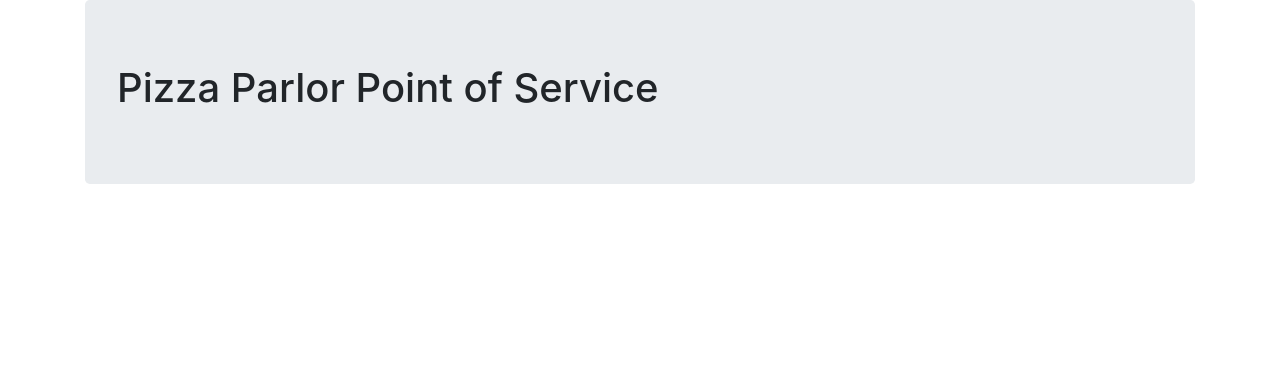
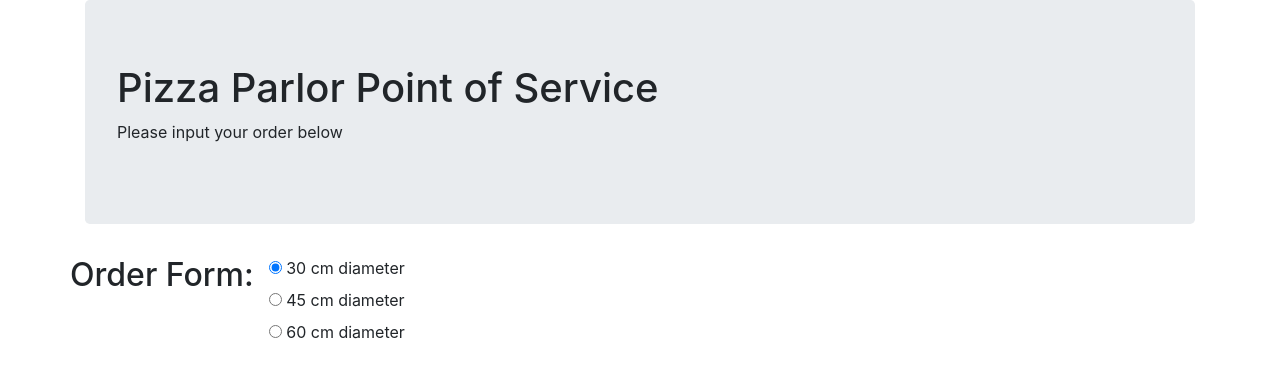
Before and after one commit to jeffchiudev/pizza-parlor, a plain HTML site: page index.html in a window 1280 px wide. Drawn offline with Linux system fonts and the light colour scheme.

Commit message:
add form radio buttons for pizza size

```diff
--- a/index.html
+++ b/index.html
@@ -1,5 +1,6 @@
 <!DOCTYPE html>
 <html lang="en-US">
+
 <head>
   <meta charset="utf-8">
   <meta name="viewport" content="width=device-width">
@@ -9,15 +10,45 @@
   <script src="js/jquery-3.5.1.js"></script>
   <script src="js/scripts.js"></script>
 </head>
+
 <body>
   <div class="container">
     <div class="jumbotron">
       <h1>Pizza Parlor Point of Service</h1>
+      <p>Please input your order below</p>
     </div>
     <div>
       <form id="orderForm">
-        <div class="form-group">
+        <div class="row">
+          <h2>Order Form:</h2>
+          <div class="col-md-6">
+            <div class="form-group">
+              <div class="radio">
+                <label>
+                  <input type="radio" name="pizza-size" value="30" checked>
+                  30 cm diameter
+                </label>
+              </div>
+              <div class="radio">
+                <label>
+                  <input type="radio" name="pizza-size" value="45">
+                  45 cm diameter
+                </label>
+              </div>
+              <div class="radio">
+                <label>
+                  <input type="radio" name="pizza-size" value="60">
+                  60 cm diameter
+                </label>
+              </div>
+            </div>
 
+          </div>
+          <div class="col-md-6">
+            <div class="form-group">
+
+            </div>
+          </div>
         </div>
       </form>
 
@@ -25,4 +56,5 @@
     </div>
   </div>
 </body>
+
 </html>
```
